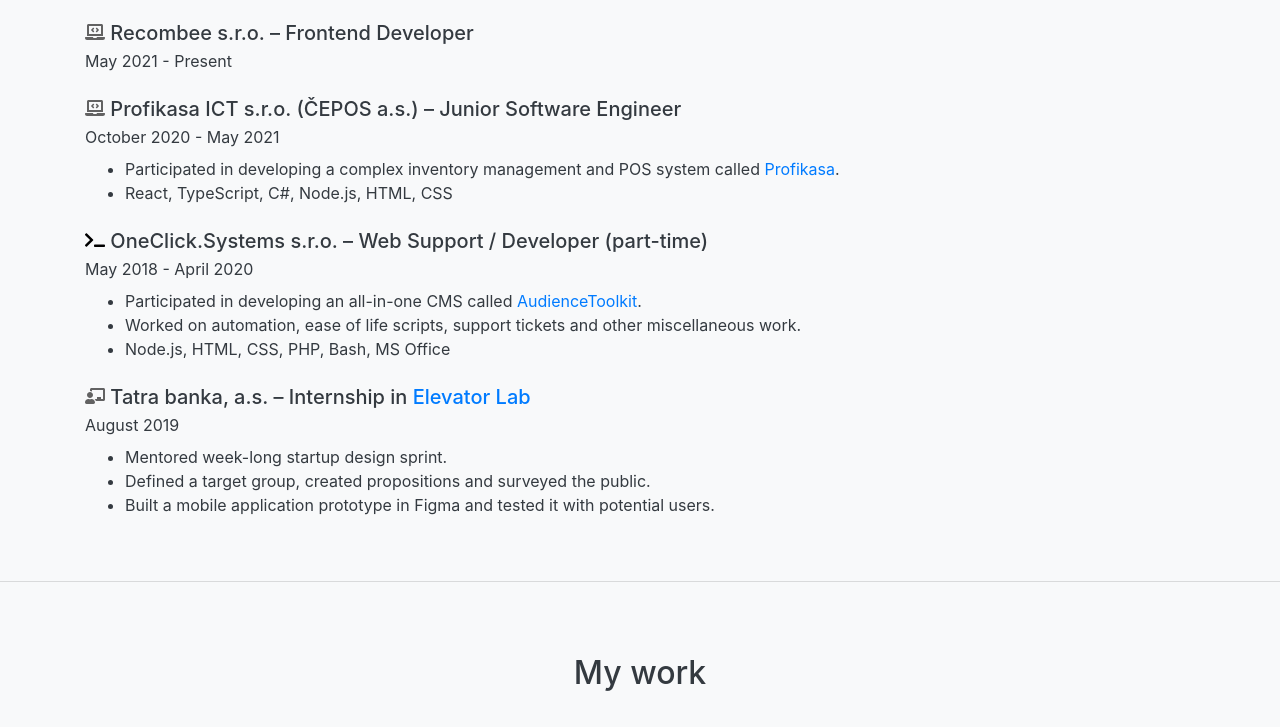
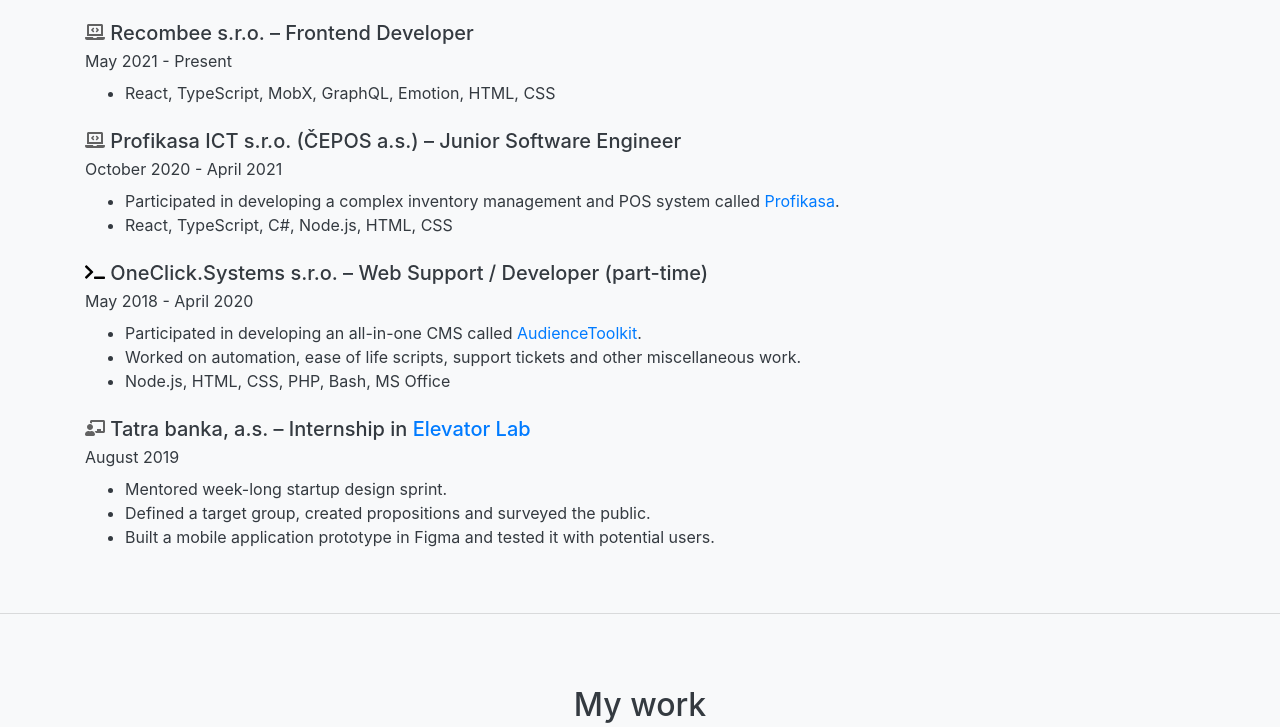
Before and after one commit to DanielBreiner/danielbreiner.github.io, a plain HTML site: page index.html in a window 1280 px wide. Shown: the part 1279-2006 px from the top of the page. Drawn offline with Linux system fonts and the light colour scheme.

Commit message:
Updated experience (fixed bad date, added info)

```diff
--- a/index.html
+++ b/index.html
@@ -169,12 +169,13 @@
                     Frontend Developer</h5>
                 <p class="mb-2">May 2021 - Present</p>
                 <ul>
+                    <li>React, TypeScript, MobX, GraphQL, Emotion, HTML, CSS</li>
                 </ul>
             </div>
             <div class="my-4">
                 <h5 class="mb-1"><img src="src/img/icons/pccode.svg" class="icon" alt="Computer"> Profikasa ICT s.r.o.
                     (ČEPOS a.s.) – Junior Software Engineer</h5>
-                <p class="mb-2">October 2020 - May 2021</p>
+                <p class="mb-2">October 2020 - April 2021</p>
                 <ul>
                     <li>Participated in developing a complex inventory management and POS system called <a
                             href="https://profikasa.cz/" rel="noopener noreferrer" target="_blank">Profikasa</a>.</li>
```
